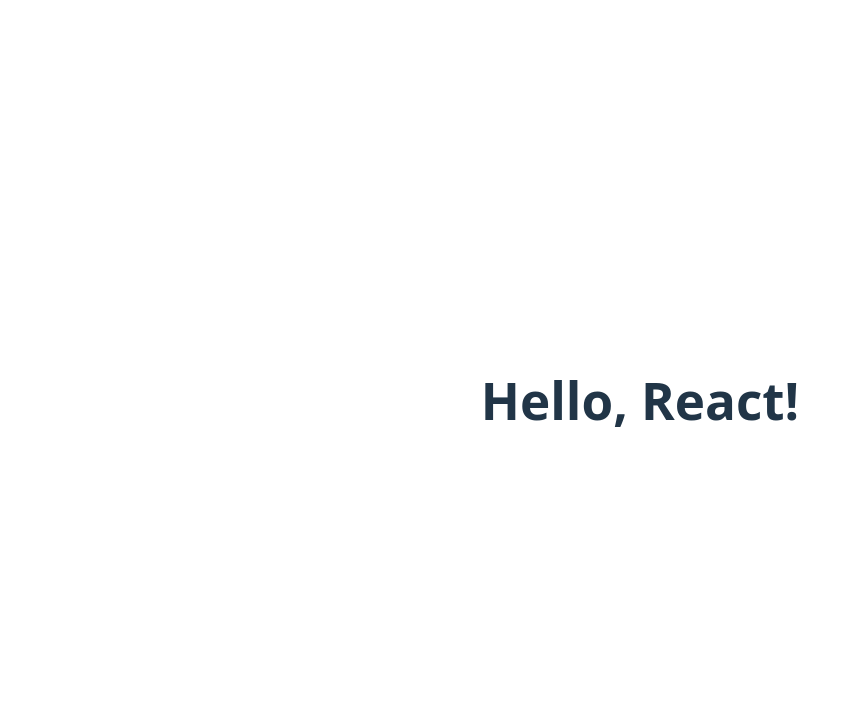
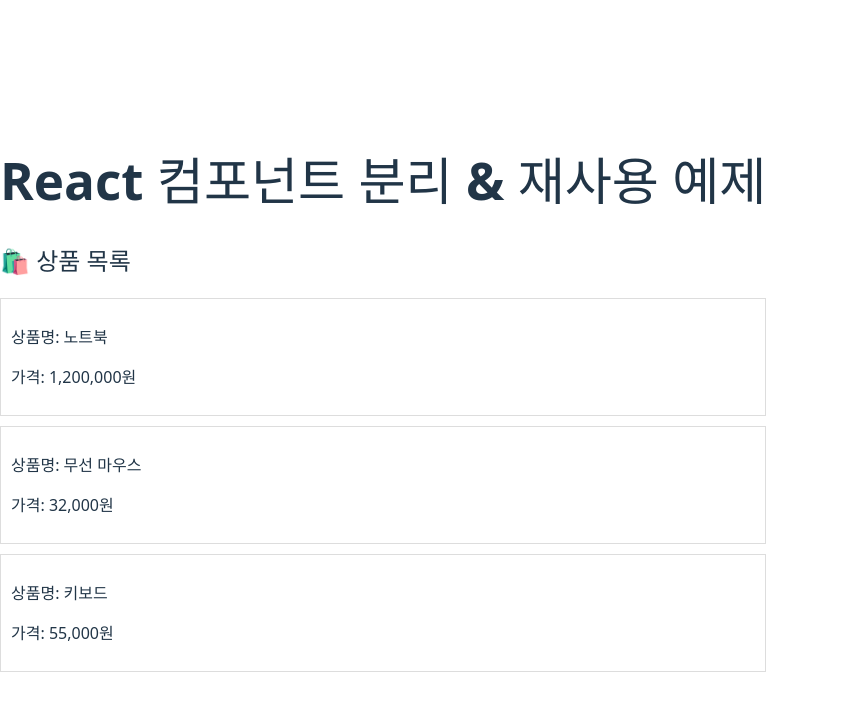
Before and after one commit to heroyooi/react-app, a React (Vite) app: page / in a window 1280 px wide. Shown: the top 710 px of the page, without its empty margins (0-860 px from the left). Built offline with nearby package versions, Linux system fonts and the light colour scheme.

Commit message:
2-4. 컴포넌트 분리와 재사용 - 과제

```diff
--- a/src/App.jsx
+++ b/src/App.jsx
@@ -1,7 +1,12 @@
-import './App.css';
+import ProductList from './components/ProductList';
 
 function App() {
-  return <h1>Hello, React!</h1>;
+  return (
+    <div>
+      <h1>React 컴포넌트 분리 & 재사용 예제</h1>
+      <ProductList />
+    </div>
+  );
 }
 
 export default App;
--- /dev/null
+++ b/src/components/ProductCard.jsx
@@ -0,0 +1,10 @@
+function ProductCard({ name, price }) {
+  return (
+    <div style={{ border: '1px solid #ddd', padding: '10px', marginBottom: '10px' }}>
+      <p>상품명: {name}</p>
+      <p>가격: {price.toLocaleString()}원</p>
+    </div>
+  );
+}
+
+export default ProductCard;
--- /dev/null
+++ b/src/components/ProductList.jsx
@@ -0,0 +1,20 @@
+import ProductCard from './ProductCard';
+
+function ProductList() {
+  const products = [
+    { id: 1, name: '노트북', price: 1200000 },
+    { id: 2, name: '무선 마우스', price: 32000 },
+    { id: 3, name: '키보드', price: 55000 },
+  ];
+
+  return (
+    <div>
+      <h2>🛍️ 상품 목록</h2>
+      {products.map((product) => (
+        <ProductCard key={product.id} name={product.name} price={product.price} />
+      ))}
+    </div>
+  );
+}
+
+export default ProductList;
```
